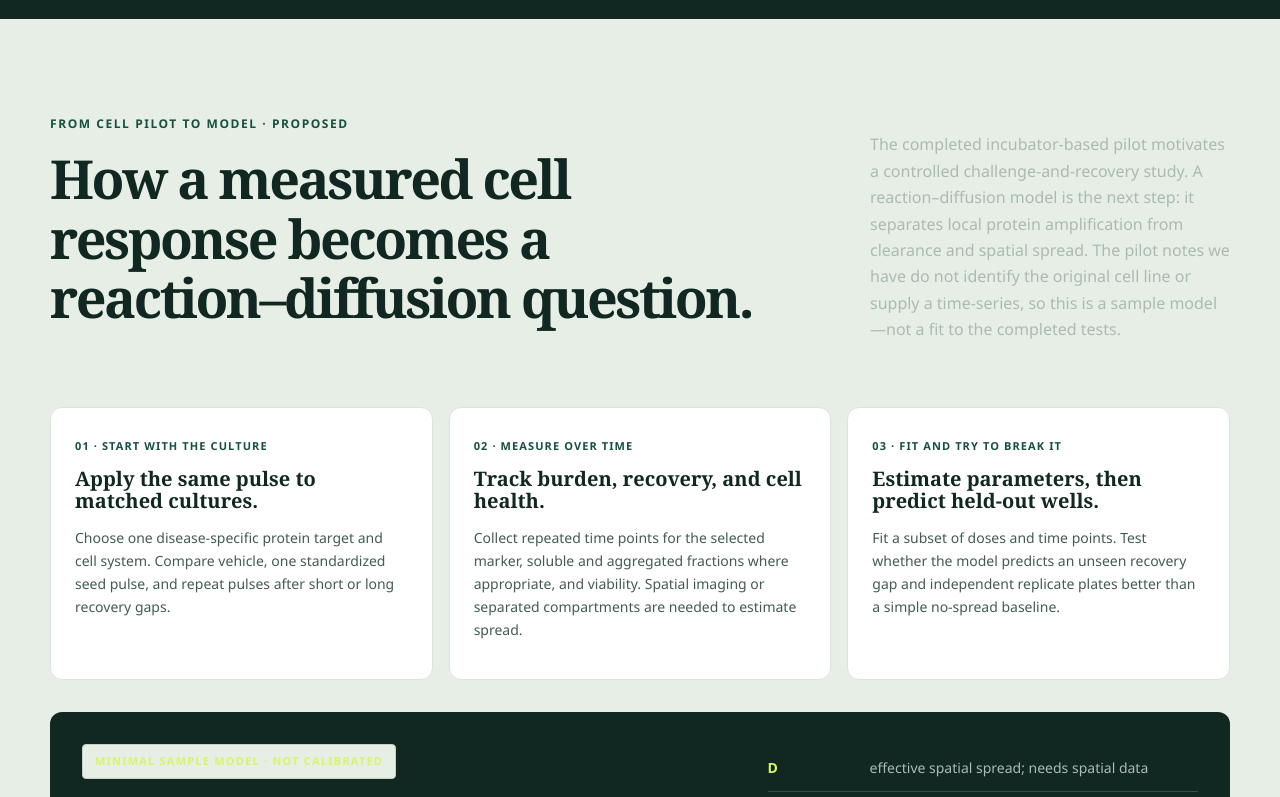
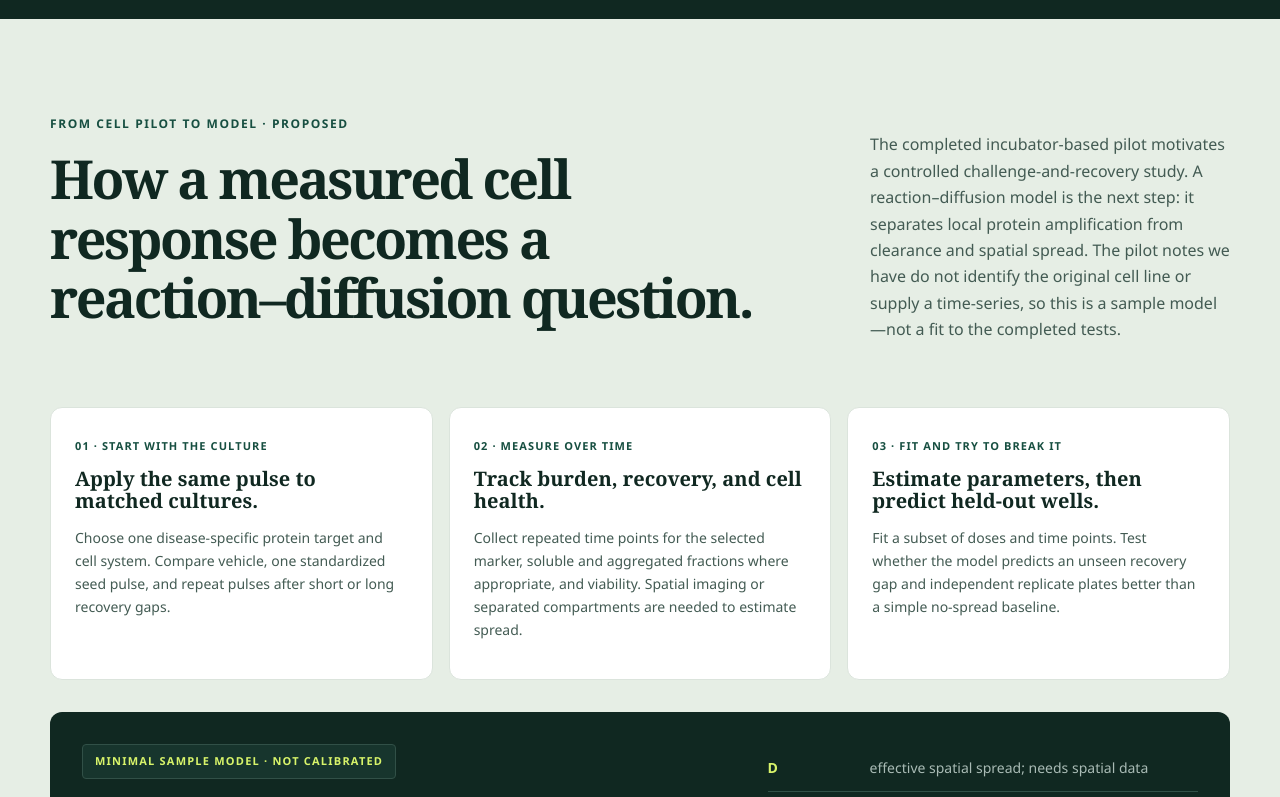
Before and after one commit to gerbenns2006-afk/jubilant-octo-chainsaw, a Next.js app: page /cell-work in a window 1280 px wide. Shown: the part 4280-5077 px from the top of the page. Built offline with nearby package versions, Linux system fonts and the light colour scheme.

Commit message:
Improve reaction model section contrast

```diff
--- a/app/styles.css
+++ b/app/styles.css
@@ -3182,6 +3182,9 @@ body {
 .reaction-section-head h2 {
   max-width: 720px;
 }
+.reaction-section-head > p {
+  color: var(--green-text);
+}
 .reaction-steps {
   display: grid;
   grid-template-columns: repeat(3, minmax(0, 1fr));
@@ -3226,6 +3229,8 @@ body {
   color: var(--white);
 }
 .reaction-equation-card .evidence-label {
+  border-color: var(--green-border);
+  background: var(--green-panel);
   color: var(--mint);
 }
 .reaction-equation-card h3 {
```
